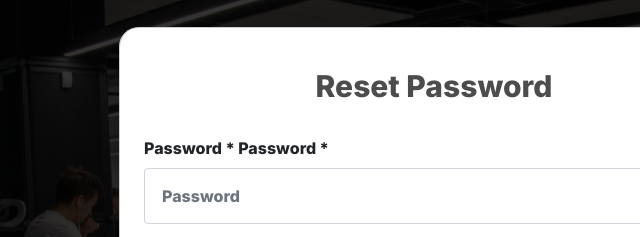
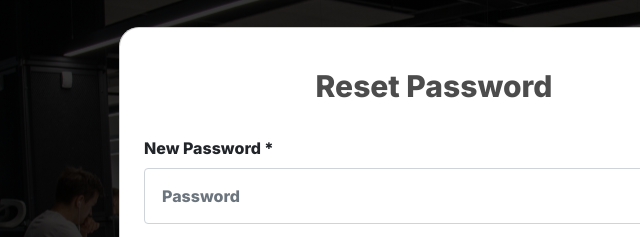
Before and after one commit to Md-Asikuzzaman/web-template, a plain HTML site: page reset.html in a window 1280 px wide. Shown: the part 177-414 px from the top of the page, 206-846 px from the left. Drawn offline with Linux system fonts and the light colour scheme.

Commit message:
added new design

```diff
--- a/reset.html
+++ b/reset.html
@@ -31,8 +31,7 @@
             <div class="modal-footer d-block">
               <form>
                 <div class="form-group">
-                  <label for="password">Password *</label>
-                  <label for="password">Password *</label>
+                  <label for="password">New Password *</label>
                   <input
                     type="password"
                     class="form-control"
```
